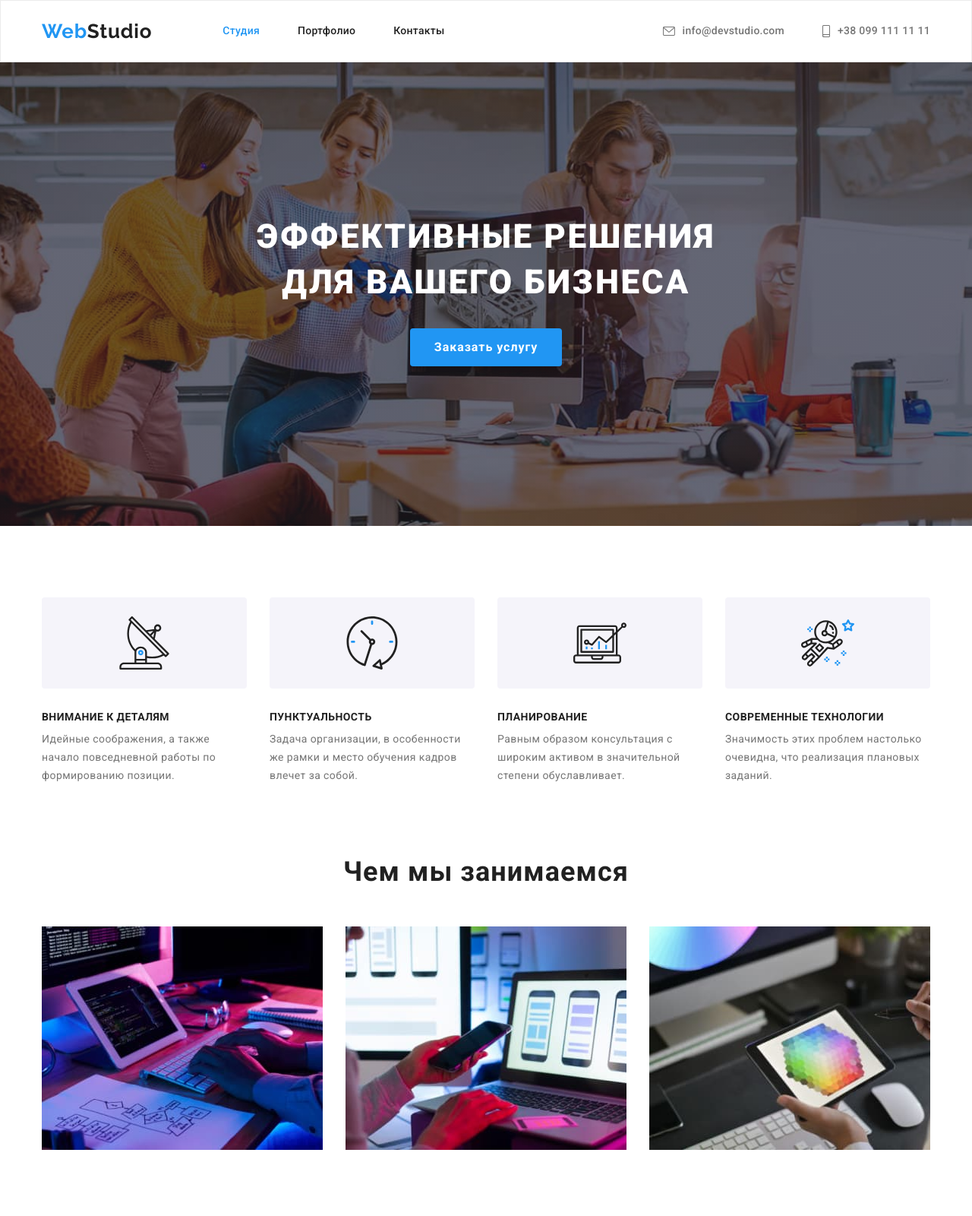
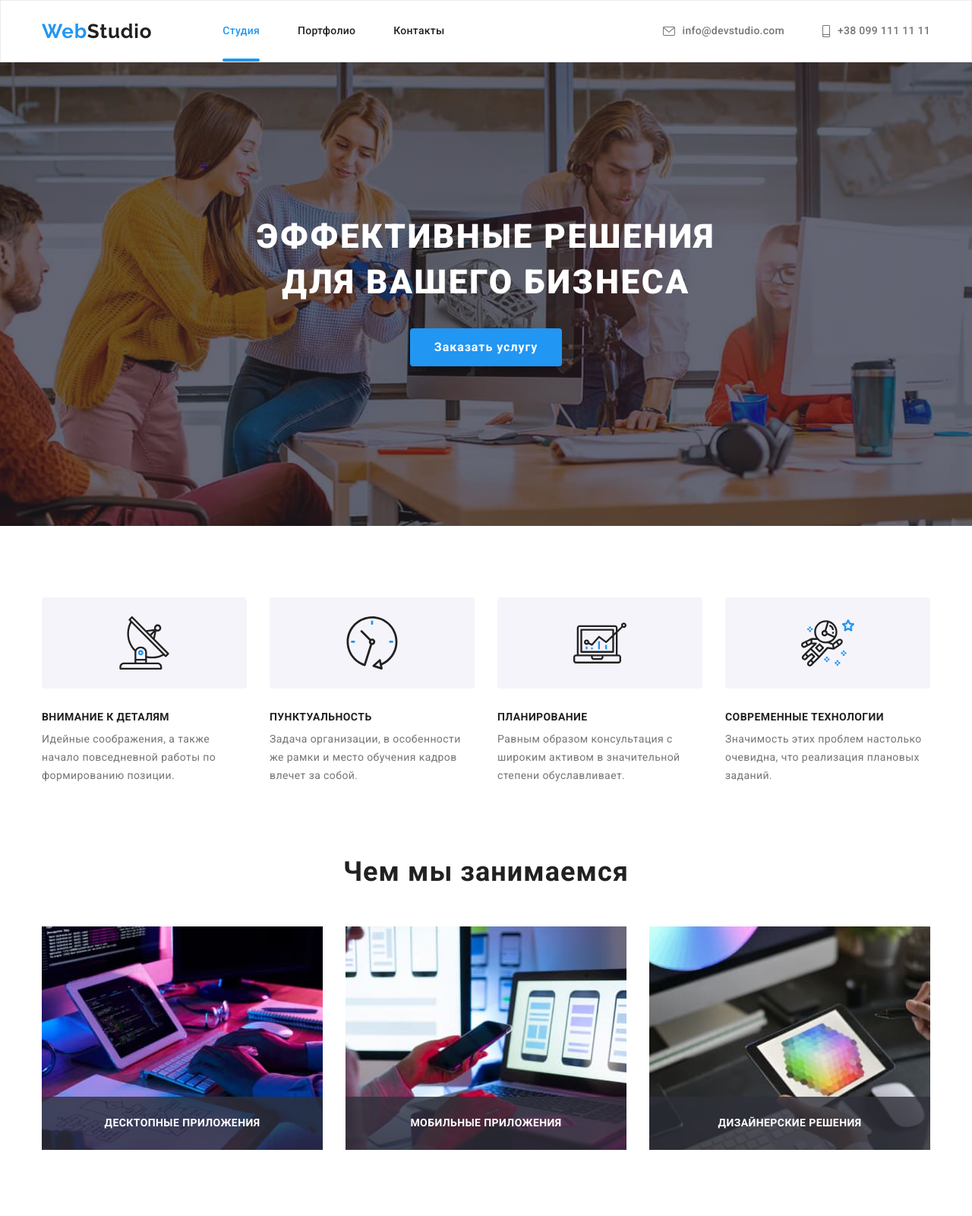
Before and after one commit to allx-under/goit-markup-hw-05, a plain HTML site: page index.html in a window 1280 px wide. Shown: the top 1600 px of the page at 76% size. Drawn offline with nearby package versions, Linux system fonts and the light colour scheme.

Commit message:
add animation for hover

```diff
--- a/css/styles.css
+++ b/css/styles.css
@@ -6,7 +6,10 @@
   --main-bgc-color: #ffffff;
   --sec-bgc-color: #2f303a;
   --add-bgc-color: #f5f4fa;
+  --animation-function: cubic-bezier(0.4, 0, 0.2, 1);
+  --animation-duration: 250ms;
 }
+
 body {
   font-family: 'Roboto', sans-serif;
   color: var(--main-color);
@@ -92,6 +95,8 @@ img {
   letter-spacing: 0.02em;
   color: var(--main-color);
   padding: 32px 0;
+
+  transition: color var(--animation-duration) var(--animation-function);
 }
 
 .header-link:hover,
@@ -120,6 +125,7 @@ img {
   font-size: 14px;
   line-height: 1.14;
   letter-spacing: 0.02em;
+  transition: color var(--animation-duration) var(--animation-function);
 }
 
 .header-contacts-link:hover,
@@ -132,6 +138,23 @@ img {
 }
 .header-link.current {
   color: var(--accent-color);
+}
+
+.header-item {
+  position: relative;
+}
+
+.header-link.current::after {
+  content: "";
+  display: block;
+
+  position: absolute;
+  bottom: 0;
+  left: 0;
+  width: 100%;
+  height: 4px;
+  background-color: var(--accent-color);
+  border-radius: 2px;
 }
 
 /* --------------Hero-------------- */
@@ -268,6 +291,28 @@ padding-bottom: 94px;
   display: flex;
 }
 
+.cases-list-item {
+  position: relative;
+}
+
+.cases-list-title {
+  text-transform: uppercase;
+  font-size: 14px;
+  line-height: 1.14;
+  text-align: center;
+  letter-spacing: 0.03em;
+  padding-top: 27px;
+
+  width: 370px;
+  height: 70px;
+  color: var(--add-color);
+  background-color:rgba(47, 48, 58, 0.8);
+
+  position: absolute;
+  bottom:0;
+  left: 0;
+}
+
 .cases-list-item:not(:last-child) {
   margin-right: 30px;
 }
@@ -340,6 +385,8 @@ padding-bottom: 94px;
   height: 44px;
   border-radius: 50%;
   color: #AFB1B8;
+  transition: color var(--animation-duration) var(--animation-function),
+    background-color var(--animation-duration) var(--animation-function);
 }
 
 .team-icon {
@@ -384,7 +431,9 @@ padding-bottom: 94px;
   display: flex;
   justify-content: center;
   align-items: center;
-  color:#AFB1B8
+  color:#AFB1B8;
+  transition: color var(--animation-duration) var(--animation-function),
+  border-color var(--animation-duration) var(--animation-function);
 }
 
 .clients-list-item:not(:last-child) {
@@ -446,6 +495,7 @@ border-color: var(--accent-color);
 }
 .address-web-link {
   color: rgba(255, 255, 255, 0.6);
+  transition: color var(--animation-duration) var(--animation-function);
 }
 
 .address-web-link:hover,
@@ -479,7 +529,9 @@ border-color: var(--accent-color);
   height: 44px;
   border-radius: 50%;
   color: var(--add-color);
-  background-color:rgba(255, 255, 255, 0.1);;
+  background-color:rgba(255, 255, 255, 0.1);
+
+  transition: background-color var(--animation-duration) var(--animation-function);
 }
 
 .footer-icon {
@@ -525,6 +577,10 @@ border-color: var(--accent-color);
   padding: 6px 22px;
   border-radius: 4px;
   border:transparent;
+
+  transition: color var(--animation-duration) var(--animation-function),
+    background-color var(--animation-duration) var(--animation-function),
+    box-shadow var(--animation-duration) var(--animation-function);
 }
 
 .portfolio-btn:hover,
@@ -544,6 +600,9 @@ border-color: var(--accent-color);
 
 .portfolio-list-link {
   display: block;
+
+  transition: box-shadow var(--animation-duration) var(--animation-function);
+
 }
 
 .portfolio-list-link:hover,
--- a/index.html
+++ b/index.html
@@ -129,6 +129,7 @@
           <ul class="cases-list">
             <li class="cases-list-item">
               <img src="./images/code.jpg" alt="Написание кода" width="370" />
+              <h3 class="cases-list-title">Десктопные приложения</h3>
             </li>
             <li class="cases-list-item">
               <img
@@ -136,13 +137,11 @@
                 alt="Поддержка мобильных приложений"
                 width="370"
               />
+              <h3 class="cases-list-title">Мобильные приложения</h3>
             </li>
             <li class="cases-list-item">
-              <img
-                src="./images/tablet.jpg"
-                alt="Поддержка планшетов"
-                width="370"
-              />
+              <img src="./images/tablet.jpg" alt="Дизайн" width="370" />
+              <h3 class="cases-list-title">Дизайнерские решения</h3>
             </li>
           </ul>
         </div>
```
Also changed, not shown: portfolio.html (+9 -11 lines).
